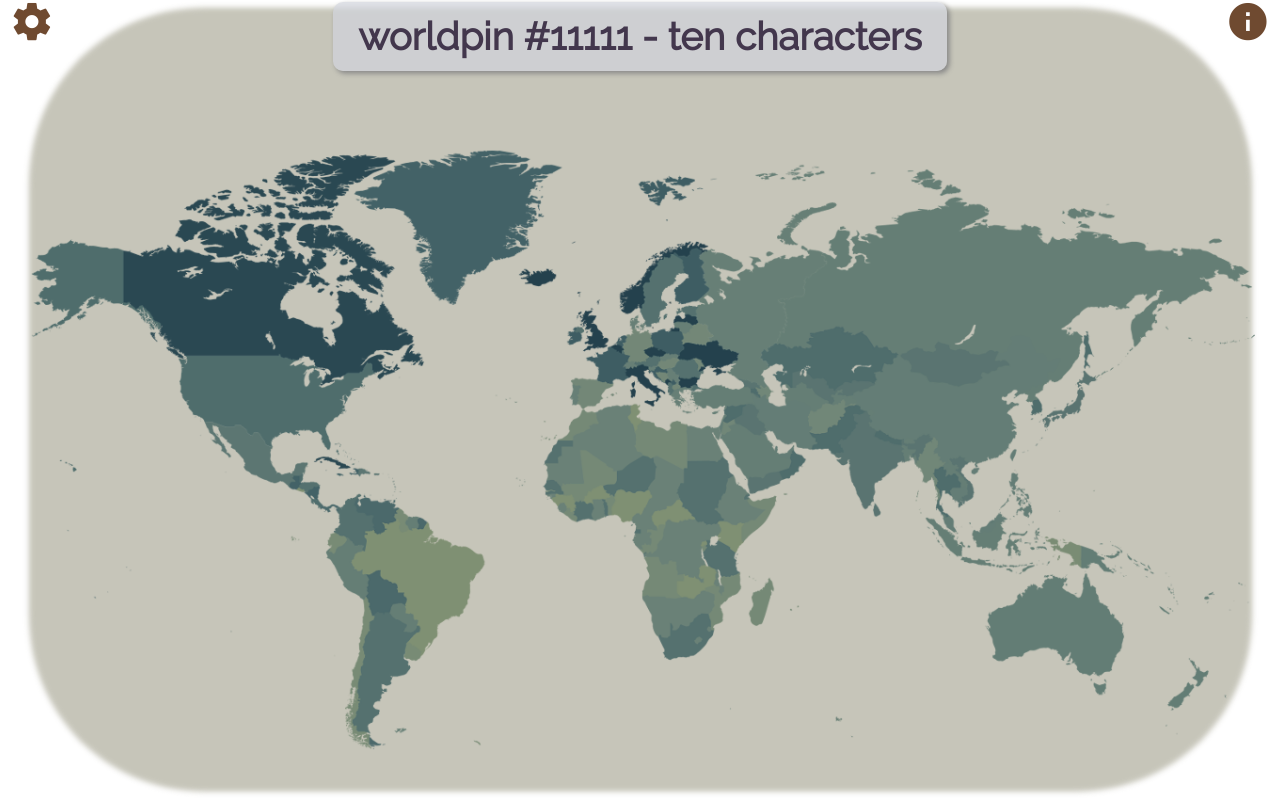
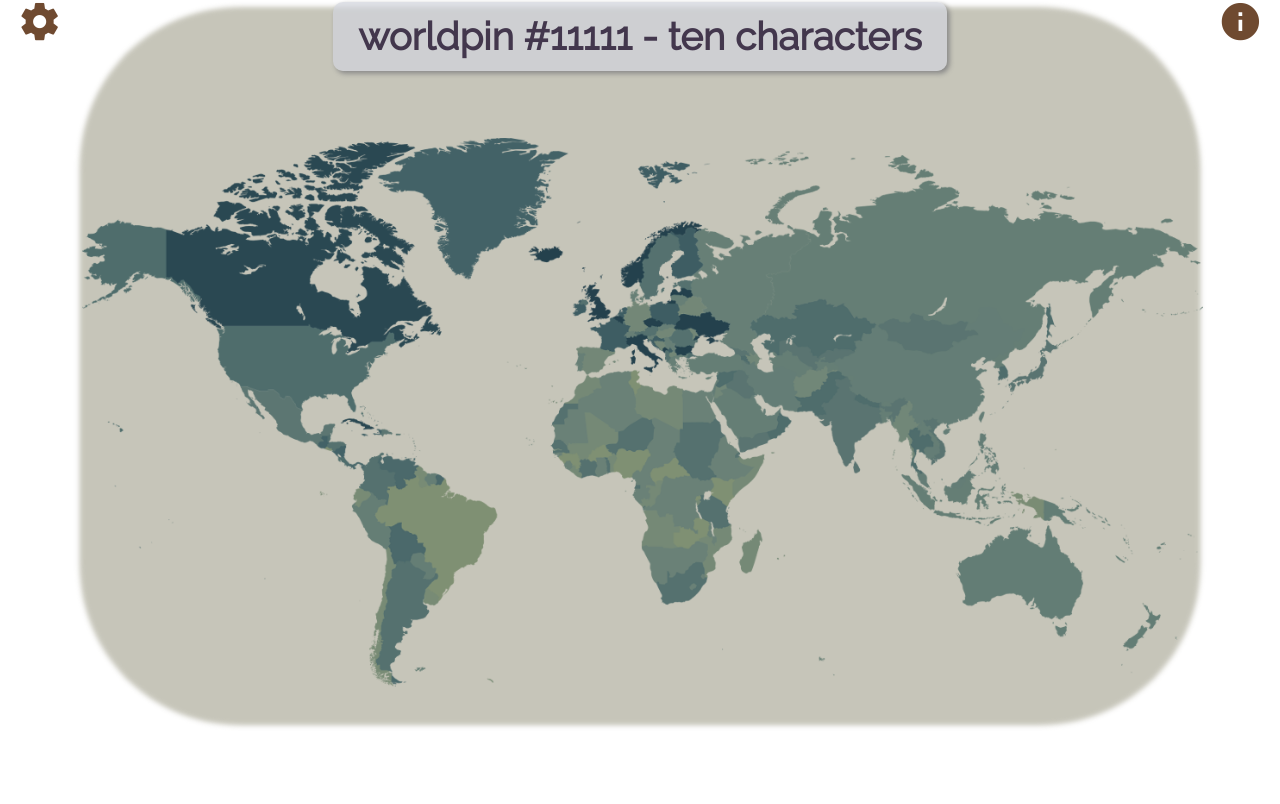
Before and after one commit to mackenzie-km/worldpin, a React (Create React App) app: page / in a window 1280 px wide. Built offline with nearby package versions, Linux system fonts and the light colour scheme.

Commit message:
updated css to include hover information for pin

```diff
--- a/src/App.css
+++ b/src/App.css
@@ -22,8 +22,10 @@ body, html {
   display: inline-grid;
   max-height: 100vh;
   max-width: 100vw;
+  height: auto;
+  width: auto;
   grid-template-rows: 10vh 90vh;
-  grid-template-columns: 5vw 90vw 5vw;
+  grid-template-columns: auto 90vw auto;
 }
 
 a {
@@ -62,9 +64,11 @@ header.canvas-title {
 
 .canvas-map {
   margin: 0;
-  height: 100vh;
-  width: 100vw;
-  grid-column: 1/3;
+  max-width: 90vw;
+  max-height: 100vh;
+  width: auto;
+  height: auto;
+  grid-column: 2/3;
   grid-row: 1/3;
   background-repeat: no-repeat;
   background-position: top center;
@@ -73,7 +77,31 @@ header.canvas-title {
   -moz-background-size: contain;
   -o-background-size: contain;
   background-size: contain;
-  z-index: 0;
+}
+
+.canvas-map #canvas {
+  position: relative;
+  top: 0px;
+  z-index: 1;
+  max-width: 90vw;
+  max-height: 100vh;
+  height: auto;
+}
+
+.canvas-map #world-map {
+  position: absolute;
+  left: auto;
+  top: 0px;
+  z-index: 2;
+  max-width: 90vw;
+  max-height: 100vh;
+  height: auto;
+}
+
+.canvas::after {
+  padding-top: 56.25%;
+  /* 16:9 ratio */
+  display: block;
 }
 
 button {
@@ -208,8 +236,8 @@ button#pin-controls-toggle {
 }
 
 .pin {
-  position: relative;
-  grid-column: 1/3;
+  position: absolute;
+  grid-column: 2/3;
   grid-row: 1/3;
   z-index: 100;
   display: inline-block;
@@ -220,6 +248,25 @@ button#pin-controls-toggle {
   vertical-align: middle;
 }
 
+.hover-div .hover-div--on {
+  display: none;
+}
+
+.hover-div:hover .hover-div--on {
+  display: inline-block;
+  background-color: rgba(210, 213, 221, 0.8);
+  width: 15vw;
+  height: fit-content;
+  margin: 2vw;
+  padding: 1vw;
+  border-color: Transparent;
+  box-shadow: 0.2vw 0.2vw 0.4vw #888888;
+  font-size: 1.2vw;
+  border-radius: 10px;
+  z-index: 11;
+}
+
+
 @media screen and (max-height: 500px) {
   h1 {
      font-size: 8vh;
--- a/src/components/canvas/CanvasMap.js
+++ b/src/components/canvas/CanvasMap.js
@@ -4,8 +4,9 @@ import background from '../../worldpin_canvas_background.png';
 
 const CanvasMap = (props) => {
   return (
-    <div className="canvas-map" onClick={props.handleMapClick} style={{ backgroundImage: `url(${props.url || defaultMap}), url(${background})` }}>
-      {null}
+    <div className="canvas-map" onClick={props.handleMapClick} >
+      <img id="world-map" src={props.url || defaultMap} alt="world map" />
+      <img id="canvas" src={background} alt="canvas" />
     </div>
   )
 }
--- a/src/components/pins/Pin.js
+++ b/src/components/pins/Pin.js
@@ -1,15 +1,17 @@
 import React from 'react';
 
 const Pin = (props) => {
-  console.log(props)
   return(
-    <div className="pin"
+      <div className="pin hover-div"
          style={{
            backgroundColor: props.info.color,
            top: `${props.info.location[1]}px`,
            left: `${props.info.location[0]}px`
          }}>
-      <label></label>
+         <div className='hover-div--on'>
+             <u>{props.info.name}</u><br />
+             {props.info.description}
+         </div>
       </div>
   )
 }
--- a/src/components/pins/PinControls.js
+++ b/src/components/pins/PinControls.js
@@ -5,7 +5,7 @@ const PinControls = (props) => {
     <div className="pin-controls">
       <button alt="add"><i className="material-icons" onClick={props.addButton}>add_circle</i></button>
       <button alt="edit"><i className="material-icons" onClick={props.editButton}>edit</i></button>
-      <button alt="cancel"><i className="material-icons" onClick={props.deleteButton}>cancel</i></button>
+      <button alt="cancel"><i className="material-icons" onClick={console.log("delete")}>cancel</i></button>
       <button alt="filter"><i className="material-icons" onClick={props.viewButton}>filter_list</i></button>
     </div>
   )
--- a/src/components/pins/PinList.js
+++ b/src/components/pins/PinList.js
@@ -4,7 +4,7 @@ import Pin from './Pin.js';
 const PinList = (props = []) => {
   return (
     <React.Fragment>
-      { !!(props.pins.length > 0) ? props.pins.map(x => <Pin key={x.id} info={x} offset={props.offset} />) : null }
+      { !!(props.pins.length > 0) ? props.pins.map(x => <Pin key={x.id} info={x} browserSize={props.browserSize} />) : null }
     </React.Fragment>
   )
 }
--- a/src/containers/CanvasContainer.js
+++ b/src/containers/CanvasContainer.js
@@ -12,16 +12,13 @@ class CanvasContainer extends PureComponent {
     this.state = {
       canvasInfo: false,
       capturedClick: [],
-      offset: []
+      browserSize: {x: 1366, y: 768}
     }
   }
 
   componentDidMount(){
-    let element = document.getElementsByClassName("canvas-map")[0];
-    let rect = element.getBoundingClientRect();
-    let xScale = rect.width / element.offsetWidth;
-    let yScale = rect.height / element.offsetHeight;
-    this.setState({offset: [xScale, yScale] || [1 , 1]})
+    this.calculateOffset()
+    window.addEventListener("resize", this.calculateOffset);
   }
 
   toggleInfo = (event) => {
@@ -32,11 +29,20 @@ class CanvasContainer extends PureComponent {
   handleMapClick = (event) => {
     let element = document.getElementsByClassName("canvas-map")[0];
     let rect = element.getBoundingClientRect();
-    let x = event.clientX - rect.left;
-    let y = event.clientY - rect.top;
-    let xScale = rect.width / element.offsetWidth;
-    let yScale = rect.height / element.offsetHeight;
-    this.setState({ capturedClick: [(x*xScale), (y*yScale)] })
+    let x = event.clientX;
+    let y = event.clientY;
+    console.log({capturedClick: [x, y]})
+    this.setState({ capturedClick: [x, y] })
+  }
+
+  calculateOffset = () => {
+    let pastSize = this.state.browserSize
+    let element = document.getElementsByClassName("canvas-map")[0];
+    let rect = element.getBoundingClientRect();
+    let currentSize = {x: rect.width, y: rect.height};
+    let difference = {x: pastSize.x-currentSize.x, y: pastSize.y-currentSize.y}
+    console.log({browserSize: currentSize, pastSize, difference})
+    this.setState({ browserSize: currentSize  })
   }
 
   render() {
@@ -46,7 +52,7 @@ class CanvasContainer extends PureComponent {
           <CanvasMap url={null} handleMapClick={this.handleMapClick} />
           <button id="canvas-info" onClick={this.toggleInfo} alt="info"><i className="material-icons">info</i></button>
           {!!this.state.canvasInfo ? <CanvasInfo /> : null }
-          <PinContainer capturedClick={this.state.capturedClick} offset={this.state.offset} />
+          <PinContainer capturedClick={this.state.capturedClick} browserSize={this.state.browserSize} />
       </div>
     )
   }
--- a/src/containers/PinContainer.js
+++ b/src/containers/PinContainer.js
@@ -19,7 +19,7 @@ constructor(){
 togglePinInput = (event) => {
   let map = document.getElementById('root')
   this.setState({pinInput: !this.state.pinInput})
-  this.state.pinControls ? map.style.cursor="crosshair" : map.style.cursor="default";
+  !this.state.pinInput ? map.style.cursor="crosshair" : map.style.cursor="default";
 }
 
 toggleControls = (event) => {
@@ -32,12 +32,9 @@ addButton = () => {
 }
 
 editButton = () => {
-  console.log("edit")
+  this.togglePinInput()
 }
 
-deleteButton = () => {
-  console.log("delete")
-}
 
 viewButton = () => {
   console.log("view")
@@ -53,9 +50,9 @@ handleSubmit = (event, data) => {
   render() {
     return (
       <React.Fragment>
-          {!!this.state.pinControls ? <PinControls addButton={this.addButton} editButton={this.editButton} deleteButton={this.deleteButton} viewButton={this.viewButton} /> : null }
+          {!!this.state.pinControls ? <PinControls addButton={this.addButton} editButton={this.editButton} viewButton={this.viewButton} /> : null }
           {!!this.state.pinInput ? <PinInput id={null} handleSubmit={this.handleSubmit} hide={this.togglePinInput} /> : null}
-          <PinList offset={this.props.offset} pins={this.props.pins} />
+          <PinList browserSize={this.props.browserSize} difference={this.props.difference} pins={this.props.pins} />
           <button id="pin-controls-toggle" onClick={this.toggleControls} alt="more"><i className="material-icons">settings</i></button>
       </React.Fragment>
     )
@@ -69,7 +66,7 @@ const mapStateToProps = (state) => {
 const mapDispatchToProps = (dispatch) => {
   return {
     createPin: (data) => {dispatch({type: 'CREATE_PIN', data})},
-    deletePin: () => {dispatch()},
+    deletePin: (data) => {dispatch({type: 'DELETE_PIN', data})},
     editPin: () => {dispatch()},
     filterPins: () => {dispatch()}
   }
```
Lines whose indentation alone changed are shown as unchanged.
